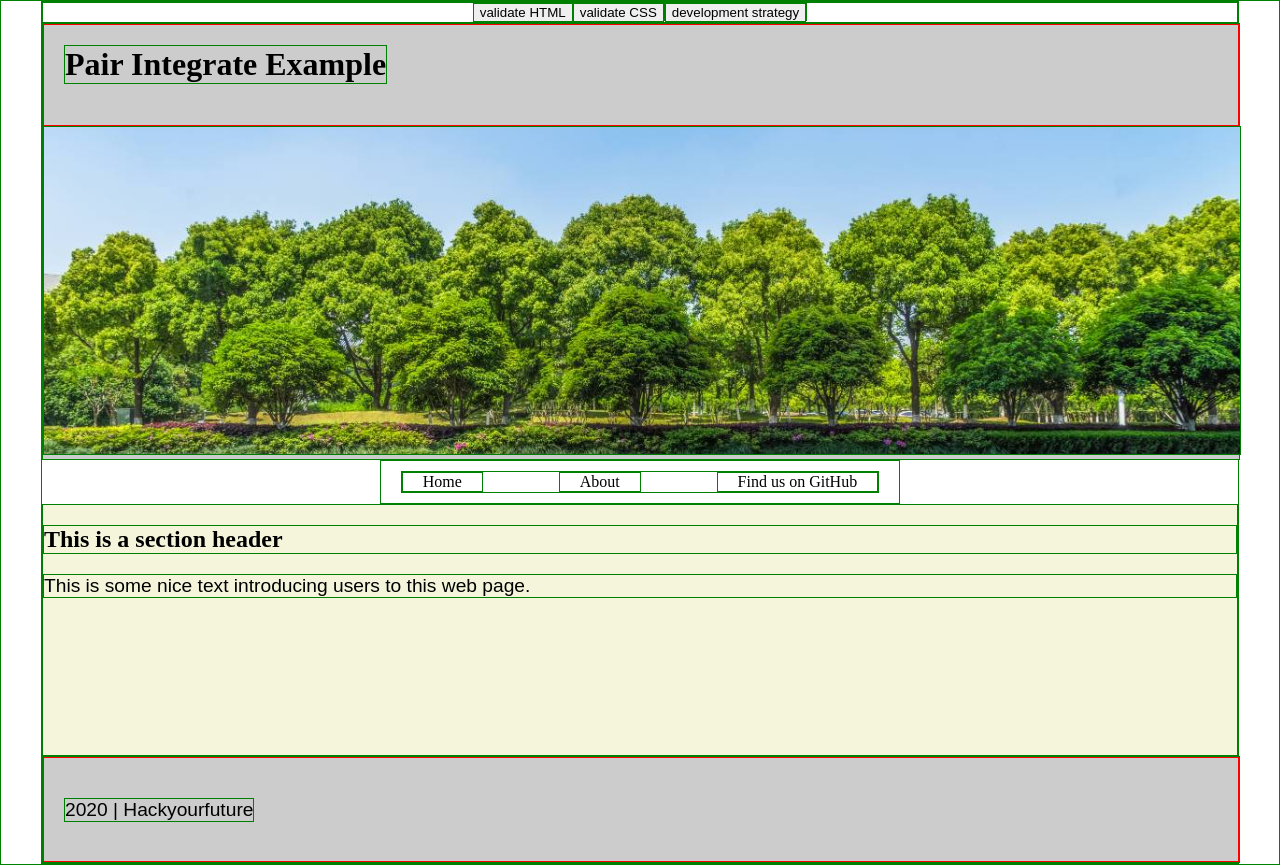
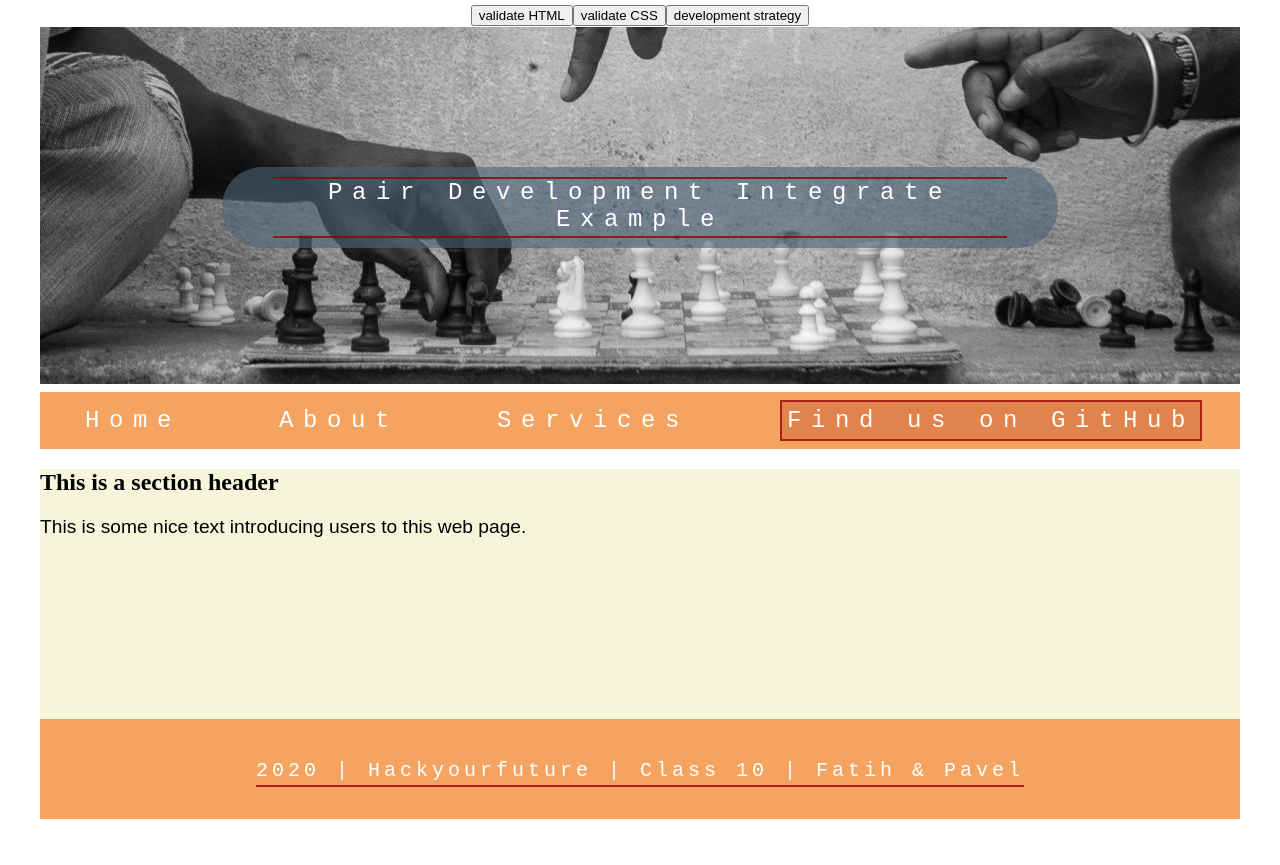
Before and after one commit to fmkarakus/pair-integrate, a plain HTML site: page index.html in a window 1280 px wide. After the commit the page ends 819 px from the top, so only its background shows below. Drawn offline with Linux system fonts and the light colour scheme.

Commit message:
style refactor

```diff
--- a/index.html
+++ b/index.html
@@ -14,18 +14,21 @@
 <body>
 
   <header>
-    <div class="container">
-      <h1>Pair Integrate Example</h1>
+    <div class="wrapper">
+      <div class=logo>
+        <h1>Pair Development Integrate Example</h1>
+      </div>
     </div>
-    <img src="./img/trees.jpg" alt="trees">
+
   </header>
 
   <nav>
-    <ul>
-      <li>Home</li>
-      <li>About</li>
-      <li>Find us on GitHub</li>
-    </ul>
+
+      <li><a href="#">Home</a></li>
+      <li><a href="#">About</a></li>
+      <li><a href="#">Services</a></li>
+      <li class="current"><a href="https://github.com/fmkarakus/pair-integrate">Find us on GitHub</a></li>
+
   </nav>
 
   <section>
@@ -36,9 +39,9 @@
   </section>
 
   <footer>
-    <div class="container">
-      <p>2020 | Hackyourfuture</p>
-    </div>
+
+    <p>2020 | Hackyourfuture | Class 10 | Fatih & Pavel</p>
+
   </footer>
 
 </body>
--- a/style.css
+++ b/style.css
@@ -1,60 +1,99 @@
-*{border: 1px solid green;}
+
 body {
-    margin:0 40px;
+    margin: 0 40px;
     padding: 0;
 }
 
 header {
-    background-color: #cccccc;
-    width:100%;
+    background:url("./img/chess2.jpg") no-repeat 0 -100px;
+    min-height: 180px;
     margin:0 auto;
+    padding: 80px 0;
     text-align: center;
 }
 
-header img {
-    width:100%
+.wrapper
+{   border-radius: 40px;
+    display: inline-block;
+    margin:60px auto;
+    padding: 10px;
+    background-color: rgb(78, 100, 123, 0.6);
+
 }
 
-h1 {
-    margin-top: 0;
+h1, a, footer p {
+    font-family:monospace;
+    font-weight: lighter;
+    letter-spacing: .6rem;
+    font-size: 1.5rem;
+ }
+
+
+ h1 {
+
+     margin: 0;
+     color:white;
+     padding-bottom: 3px;
+ }
+
+
+.logo {
+
+    margin:0 auto;
+    width:90%;
+    border-top: 2px solid rgb(150,0,0,.8);
+    border-bottom: 2px solid rgb(150,0,0,.8);
 }
 
-.container {
-    border:1px solid red;
-    padding: 20px;
+
+nav {
+    background-color: sandybrown;
+    border-top: 4px solid white;
+    list-style-type:none;
+    padding: 10px 40px;
     display: flex;
     justify-content: space-between;
 }
 
-nav {
-    margin: 0 auto;
-    width: 40%;
-    padding: 10px 20px;
+nav  li {
+    display: inline ;
 }
 
-nav ul {
-
-    margin: 0;
-    padding: 0;
-
-    text-decoration: none;
-    display: flex;
-    justify-content: space-between;
+li.current {
+    background: rgb(150,0,0,.2);
+    outline: 2px solid rgb(150,0,0,.8);
 }
 
-nav ul li {
-    display: inline;
-    padding: 0 20px 0 20px;
+nav a {
+    font-size: 1.5rem;
+    color: white;
+    text-decoration: none;
+    display: inline-block;
+    padding: 5px;
+
+}
+
+nav a:active, nav a:hover {
+    outline: 2px solid rgb(150,0,0,.8);
 }
 
 
 footer {
-    background-color: #cccccc;
-
+   background-color: sandybrown;
     width:100%;
     margin: 0 auto;
     min-height: 80px;
+    padding-top: 20px;
     text-align: center;
+ }
+
+footer p {
+    letter-spacing: .25rem;
+    font-size: 1.25rem;
+    display: inline-block;
+    color:white;
+    padding-bottom: 3px;
+    border-bottom: 2px solid rgb(150,0,0,.8);
 }
 
 
```
Also changed, not shown: img/PIXNIO-264834-519x380.jpg (added), img/PIXNIO.jpg (added), img/chess.jpg (added), img/chess.png (added), img/chess2.jpg (added), 2 other files.
